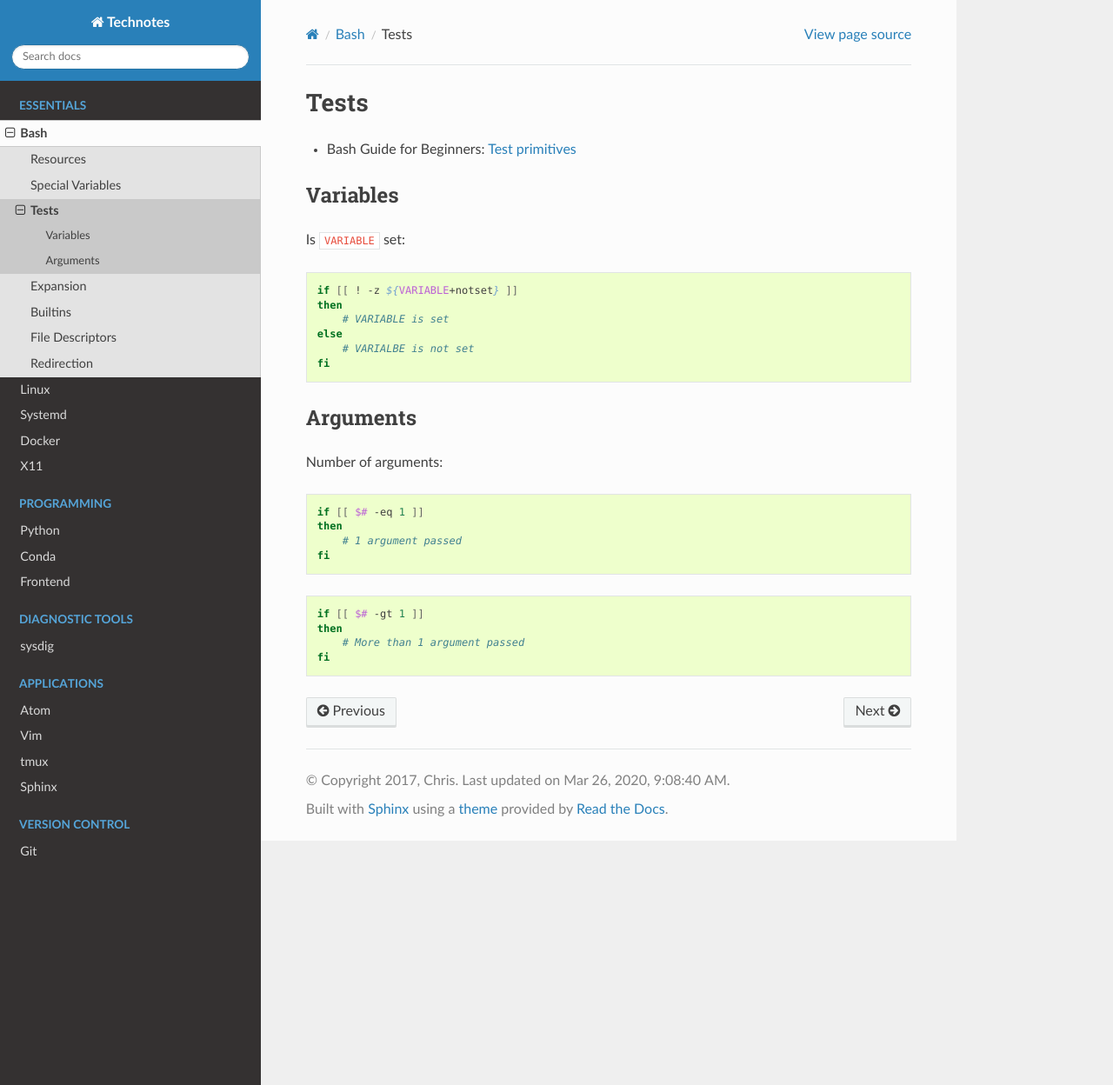
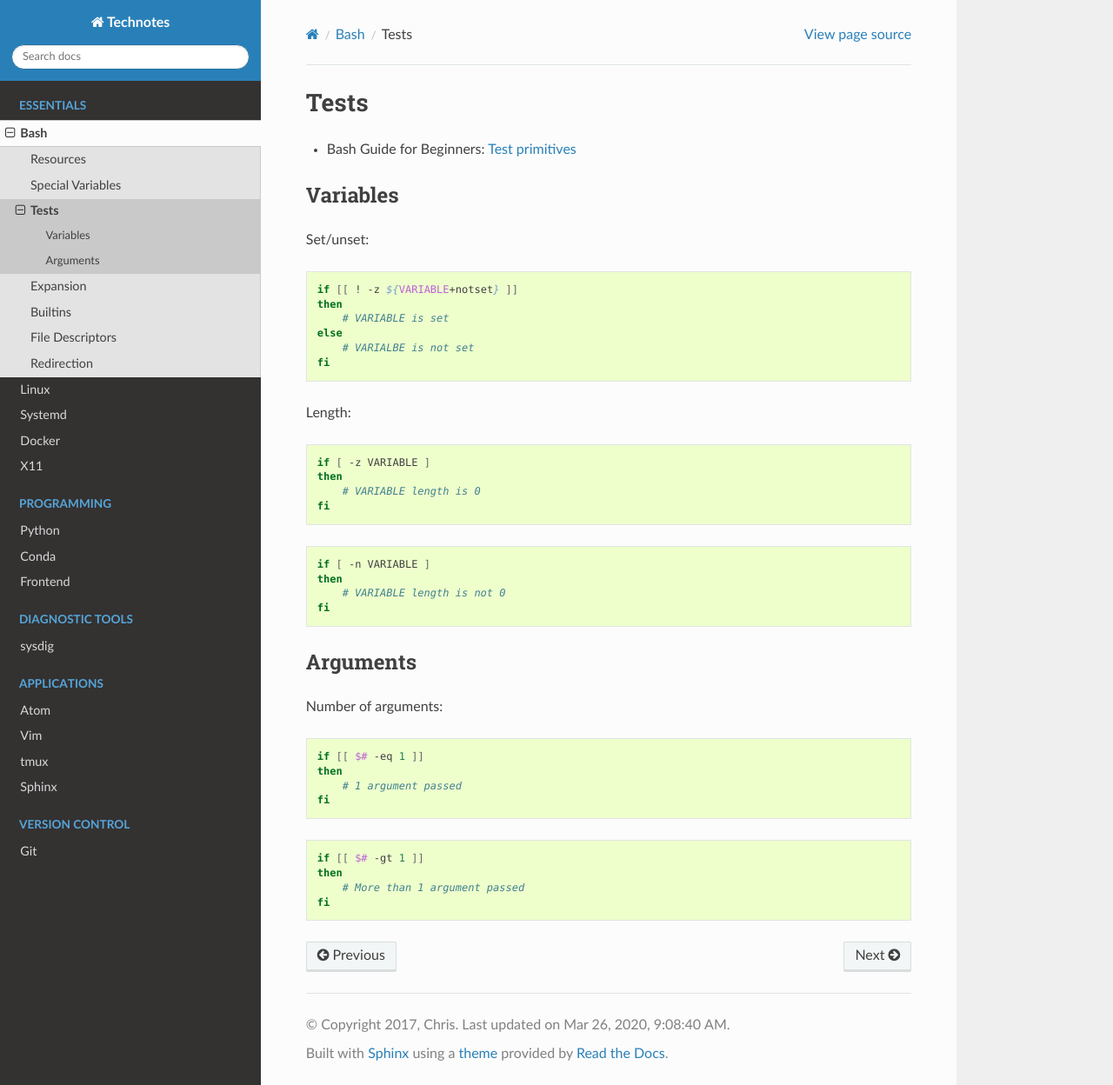
Before and after one commit to heterotopian/technotes, a Sphinx documentation site: the page built from source/bash/test.rst, in a window 1280 px wide and 1248 px high. Shown: the whole window at 87% size. Built offline with Sphinx 7.4.7 and the Read the Docs theme 2.0.0, drawn with Linux system fonts in a browser that asks for light colours.

Commit message:
Add length tests

```diff
--- a/source/bash/test.rst
+++ b/source/bash/test.rst
@@ -10,13 +10,27 @@ Tests
 Variables
 =========
 
-Is ``VARIABLE`` set::
+Set/unset::
 
     if [[ ! -z ${VARIABLE+notset} ]]
     then
         # VARIABLE is set
     else
         # VARIALBE is not set
+    fi
+
+Length::
+
+    if [ -z VARIABLE ]
+    then
+        # VARIABLE length is 0
+    fi
+
+::
+
+    if [ -n VARIABLE ]
+    then
+        # VARIABLE length is not 0
     fi
 
 
```
